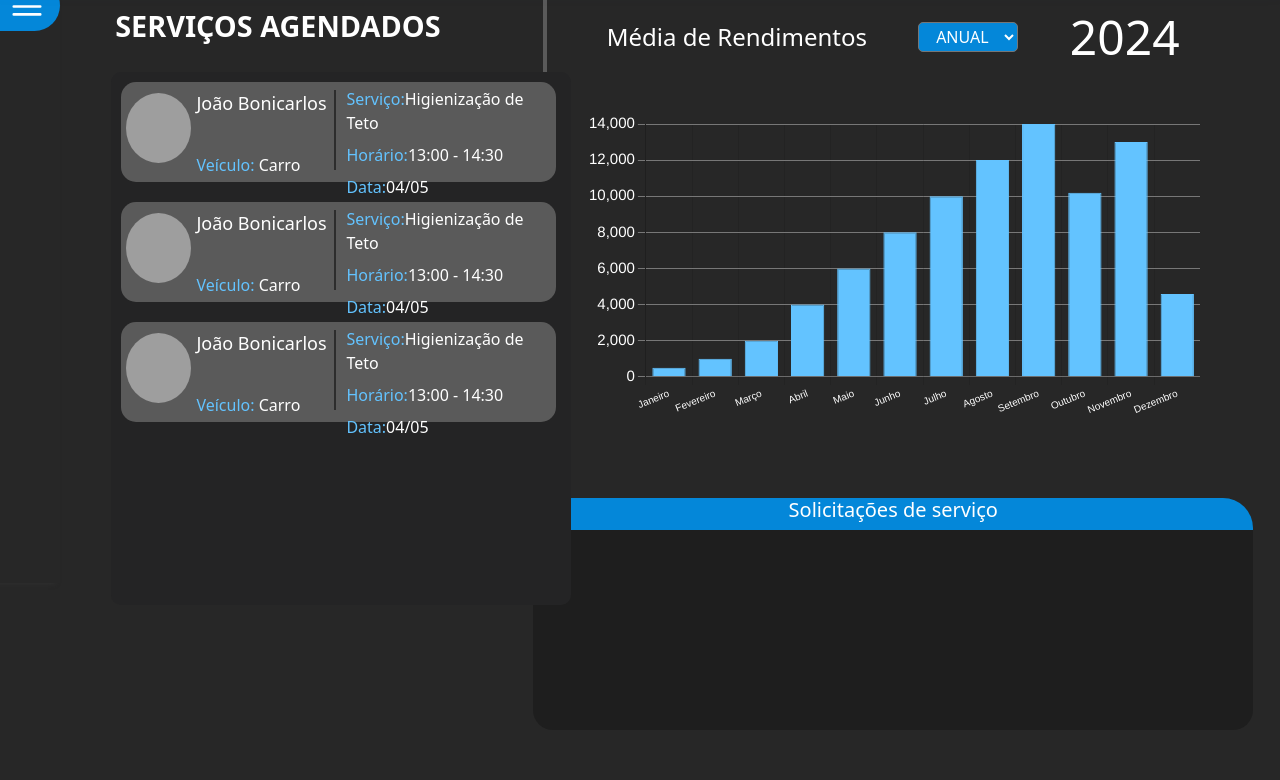
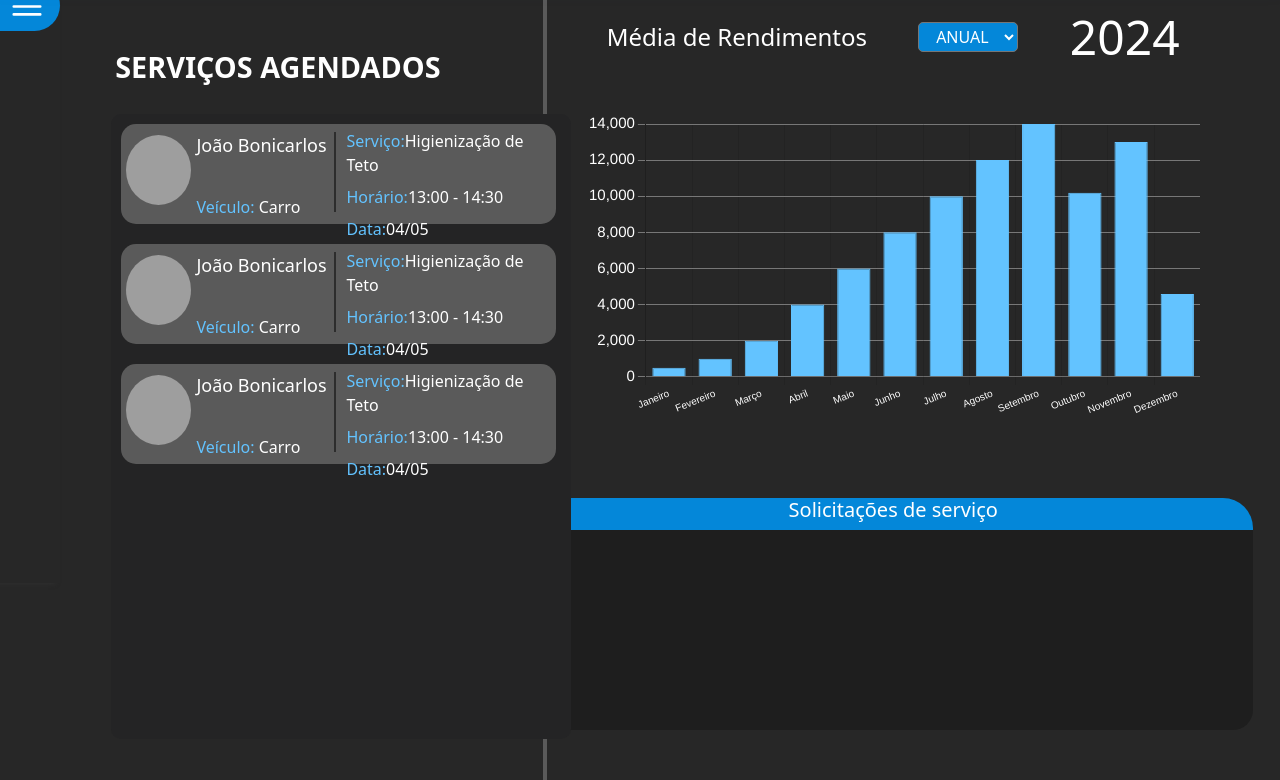
Before and after one commit to AnDraDeDS/TCC-sistema-de-agendamento, a PHP site: page /src/admin/dashboard.html in a window 1280 px wide; the page is wider, and only the part inside the window is pictured. Shown: the part 212-992 px from the top of that part. Run offline with PHP 8.4, Linux system fonts and the light colour scheme; grey boxes are pictures that could not be loaded.

Commit message:
alteradinhas

```diff
--- a/src/css/dashboard.css
+++ b/src/css/dashboard.css
@@ -253,7 +253,7 @@ aside h1 {
     flex-direction: column;
     align-items: start;
     margin-left: 15%;
-    height: 625px;
+    height: 50em;
     width: 80%;
     border-right: 4px solid #5a5a5a;
 }
```
